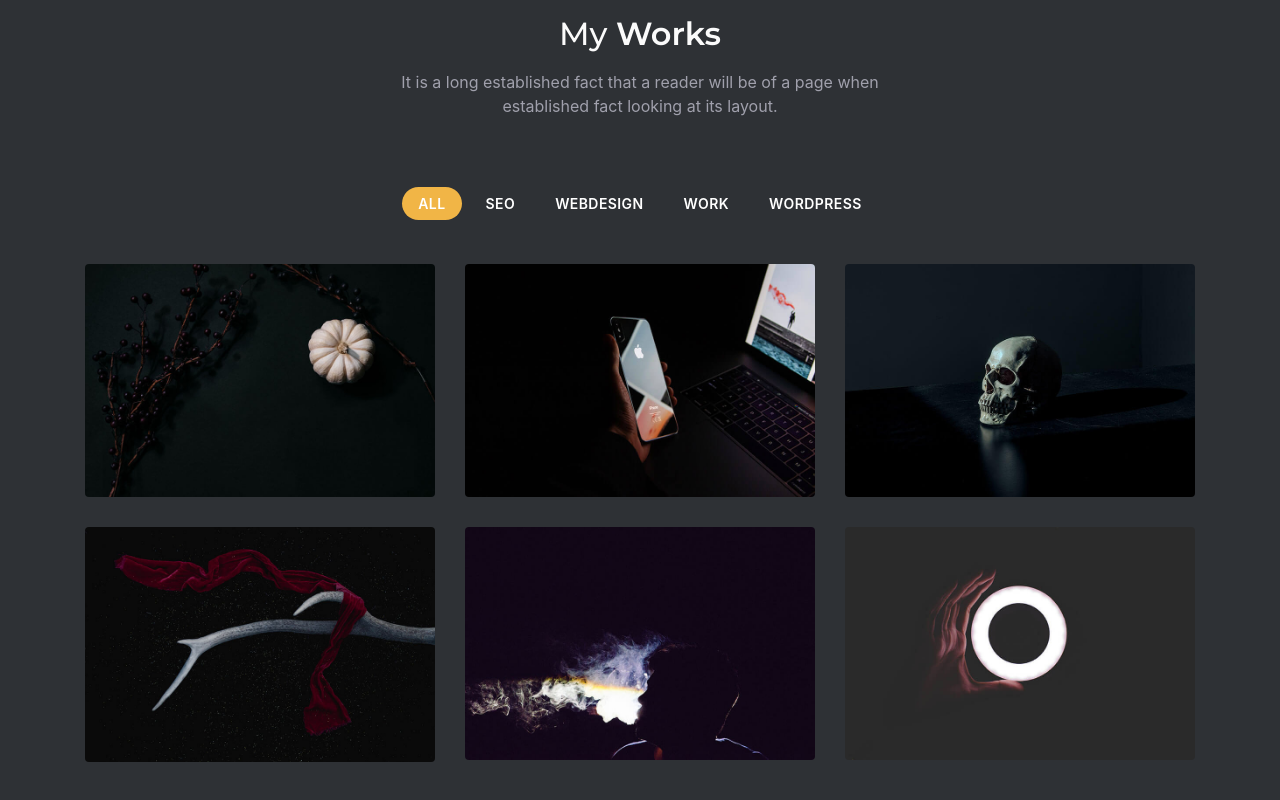
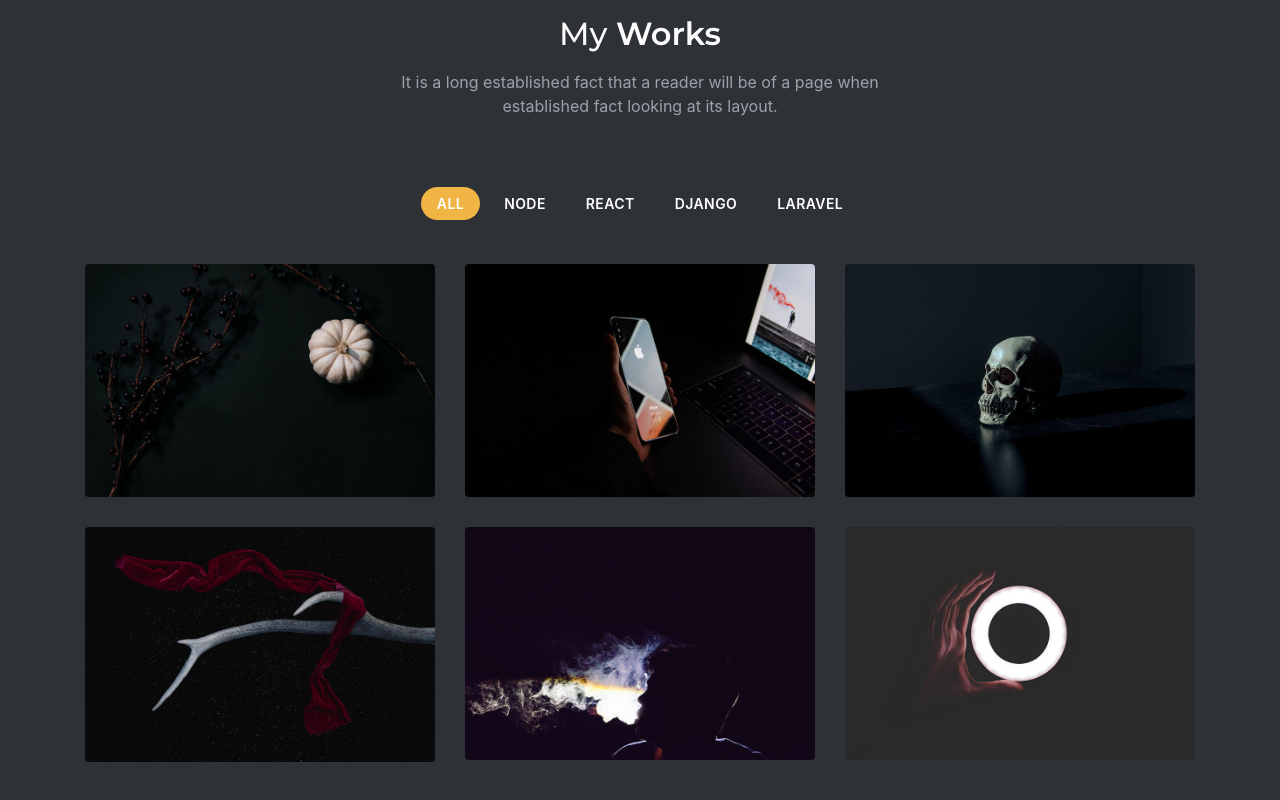
Before and after one commit to mirsahib/mirsahib.github.io, a React (Create React App) app: page / in a window 1280 px wide. Shown: the part 1956-2756 px from the top of the page. Built offline with nearby package versions, Linux system fonts and the light colour scheme.

Commit message:
:truck: Moving images asset to src from public :construction: Working on Work/Portfolio component

```diff
--- a/src/App.js
+++ b/src/App.js
@@ -6,7 +6,7 @@ import About from "./components/About/About";
 //import Services from "./components/Services";
 //import Client from "./components/Client";
 import CTA from "./components/CTA";
-import Work from "./components/Work";
+import Work from "./components/Work/Work";
 import Blog from "./components/Blog";
 import Contact from "./components/Contact";
 import Footer from "./components/Footer";
--- /dev/null
+++ b/src/components/Work/Tab.js
@@ -0,0 +1,13 @@
+import React from "react";
+
+function Tab(props) {
+  return (
+    <li class="list-inline-item">
+      <a class={props.class} href={props.link} data-filter={props.tag}>
+        {props.title}
+      </a>
+    </li>
+  );
+}
+
+export default Tab;
--- a/src/components/Work.js
+++ b/src/components/Work/Work.js
@@ -1,4 +1,6 @@
 import React from "react";
+import Tab from "./Tab";
+import { workDescription, workLinkAndTag } from "../../portfolio";
 
 function Work() {
   return (
@@ -11,8 +13,7 @@ function Work() {
                 My <span class="font-weight-bold">Works</span>
               </h2>
               <p class="text-muted mx-auto section-subtitle mt-3">
-                It is a long established fact that a reader will be of a page
-                when established fact looking at its layout.
+                {workDescription}
               </p>
             </div>
           </div>
@@ -22,6 +23,17 @@ function Work() {
             class="col list-unstyled list-inline mb-0 text-uppercase work_menu"
             id="menu-filter"
           >
+            {workLinkAndTag.map((e) => {
+              return (
+                <Tab
+                  class={e.class}
+                  link={e.link}
+                  title={e.title}
+                  tag={e.tag}
+                />
+              );
+            })}
+            {/**
             <li class="list-inline-item">
               <a class="active" href="/#" data-filter="*">
                 All
@@ -46,7 +58,7 @@ function Work() {
               <a class="" href="/#" data-filter=".wordpress">
                 Wordpress
               </a>
-            </li>
+            </li>*/}
           </ul>
         </div>
       </div>
--- a/src/portfolio.js
+++ b/src/portfolio.js
@@ -40,5 +40,31 @@ const aboutMe = [
 
 const EmploymentStatus = false;
 const hireMeLink = "";
+const workDescription =
+  "It is a long established fact that a reader will be of a page when established fact looking at its layout.";
 
-export { profile, userInfo, social, aboutMe, EmploymentStatus, hireMeLink };
+const workLinkAndTag = [
+  { class: "active", link: "/#", title: "All", tag: "*" }, //for all work
+  { class: "", link: "/#", title: "Node", tag: ".node" },
+  { class: "", link: "/#", title: "React", tag: ".react" },
+  { class: "", link: "/#", title: "Django", tag: ".django" },
+  { class: "", link: "/#", title: "Laravel", tag: ".laravel" },
+];
+
+const project = [
+  { tag: ["", ""], link: "", img_src: "" },
+  { tag: ["", ""], link: "", img_src: "" },
+  { tag: ["", ""], link: "", img_src: "" },
+];
+
+export {
+  profile,
+  userInfo,
+  social,
+  aboutMe,
+  EmploymentStatus,
+  hireMeLink,
+  workDescription,
+  workLinkAndTag,
+  project,
+};
```
Also changed, not shown: src/components/Work/Project.js (added, +25 -0 lines).
